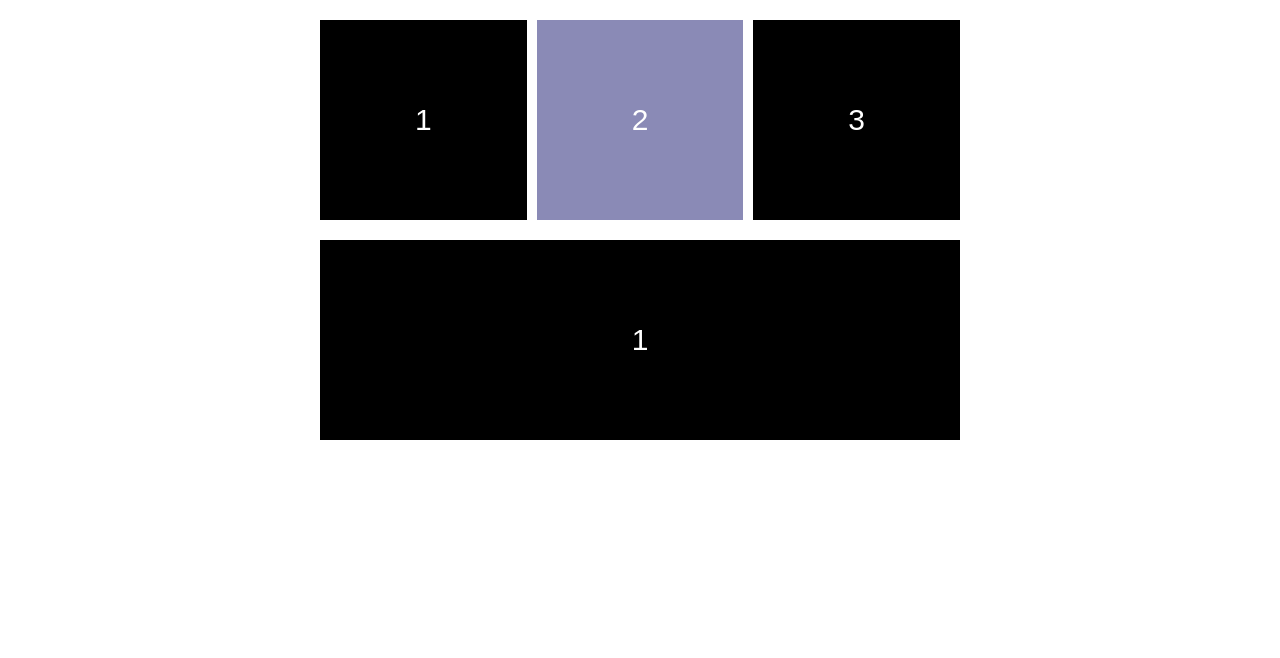
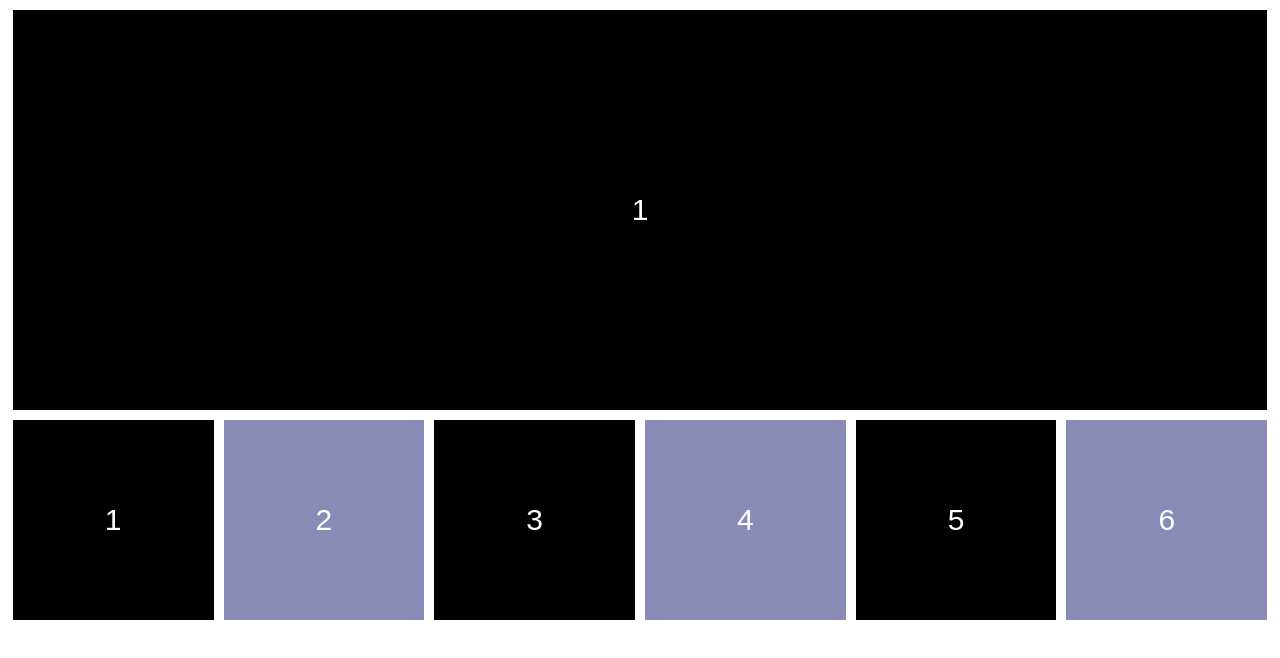
Before and after one commit to jules2m1998/slide, a website: page demo/index.html in a window 1280 px wide. Drawn offline with Linux system fonts and the light colour scheme.

Commit message:
:wrench:

```diff
--- a/demo/index.html
+++ b/demo/index.html
@@ -9,29 +9,6 @@
 </head>
 <body>
     <div class="slider">
-        <div class="slider-content" id="js-slide">
-            <div class="slider-content-item">
-                1
-            </div>
-            <div class="slider-content-item">
-                2
-            </div>
-            <div class="slider-content-item">
-                3
-            </div>
-            <div class="slider-content-item">
-                4
-            </div>
-            <div class="slider-content-item">
-                5
-            </div>
-            <div class="slider-content-item">
-                6
-            </div>
-            <div class="slider-content-item">
-                7
-            </div>
-        </div>
         <div class="slider-content-1" id="js-slide-1">
             <div class="slider-content-1-item">
                 1
@@ -55,6 +32,41 @@
                 7
             </div>
         </div>
+        <div class="slider-content" id="js-slide">
+            <div class="slider-content-item">
+                1
+            </div>
+            <div class="slider-content-item">
+                2
+            </div>
+            <div class="slider-content-item">
+                3
+            </div>
+            <div class="slider-content-item">
+                4
+            </div>
+            <div class="slider-content-item">
+                5
+            </div>
+            <div class="slider-content-item">
+                6
+            </div>
+            <div class="slider-content-item">
+                7
+            </div>
+            <div class="slider-content-item">
+                8
+            </div>
+            <div class="slider-content-item">
+                9
+            </div>
+            <div class="slider-content-item">
+                10
+            </div>
+            <div class="slider-content-item">
+                11
+            </div>
+        </div>
     </div>
     <script type="module" defer>
         import Slide from "./js/index.js";
--- a/demo/style/style.scss
+++ b/demo/style/style.scss
@@ -10,12 +10,13 @@ body {
   margin: 0;
 
   .slider {
-    width: 50%;
+    width: 98%;
     overflow: hidden;
-    margin-top: 20px;
+    margin-top: 10px;
 
     &-content {
       display: flex;
+      margin-top: 10px;
       &-item {
         width: 200px;
         height: 200px;
@@ -34,11 +35,10 @@ body {
 
     &-content-1 {
       display: flex;
-      margin-top: 20px;
 
       &-item {
-        width: 600px;
-        height: 200px;
+        width: 100%;
+        height: 400px;
         background: black;
         display: flex;
         justify-content: center;
```
Also changed, not shown: demo/style/style.css, 1 other file.
